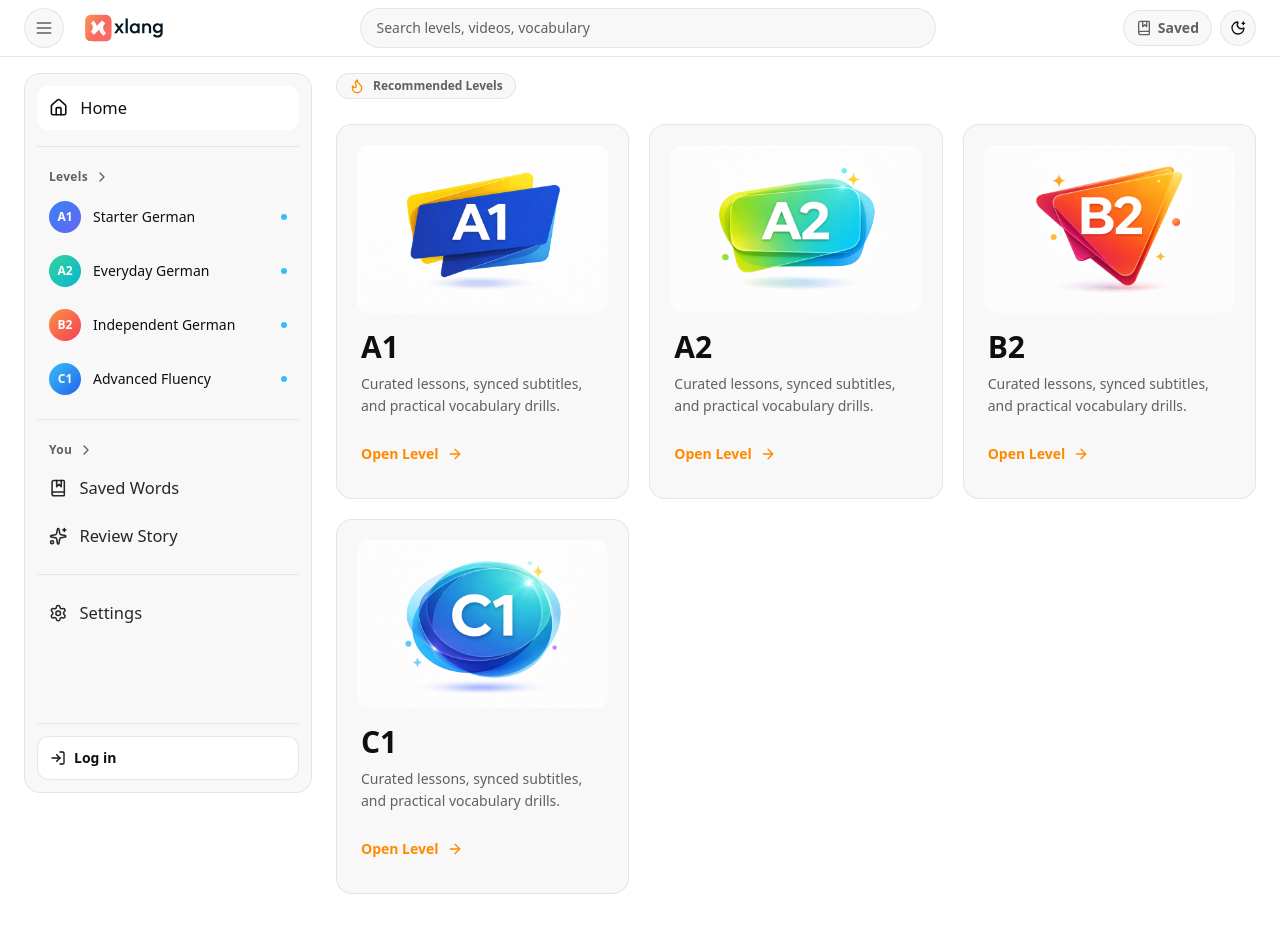
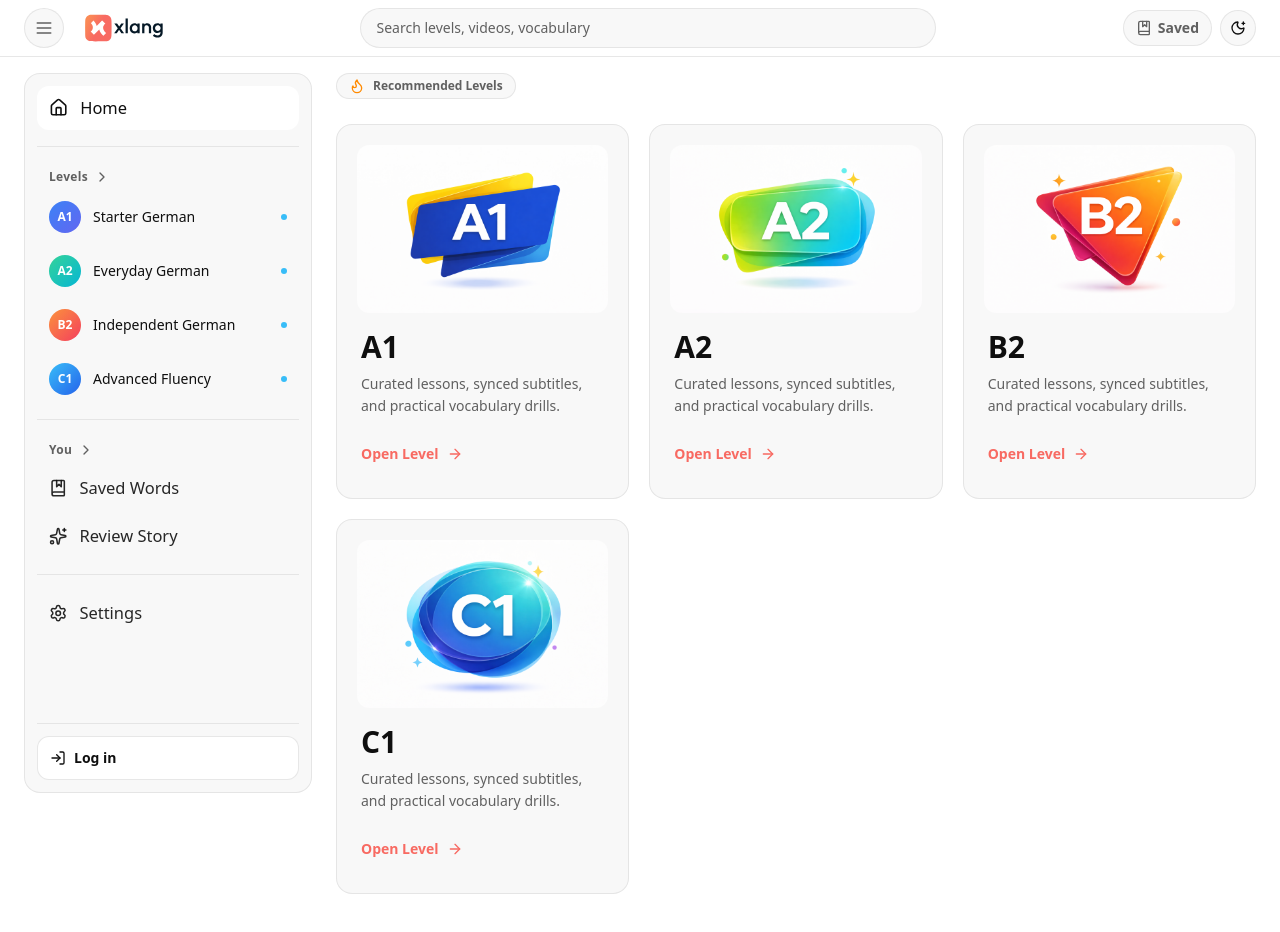
Before and after one commit to ibrahimolalere/xlang, a Next.js app: page / in a window 1280 px wide. Shown: the top 932 px of the page. Built offline with nearby package versions, Linux system fonts and the light colour scheme; no server answers.

Commit message:
Refine watch page header layout and level link accent

```diff
--- a/app/video/[id]/page.tsx
+++ b/app/video/[id]/page.tsx
@@ -46,13 +46,10 @@ export default async function VideoPage({ params }: VideoPageProps) {
       </Link>
 
       <div className="rounded-2xl border border-border/80 bg-panel p-5 sm:p-6">
-        <h1 className="inline-flex items-center gap-2 font-[var(--font-heading)] text-2xl font-bold tracking-tight text-ink sm:text-3xl md:text-4xl">
+        <h1 className="inline-flex items-center gap-2 font-[var(--font-heading)] text-xl font-bold tracking-tight text-ink sm:text-2xl md:text-[1.75rem]">
           <PlayCircle className="h-7 w-7 text-accent" />
           {video.title}
         </h1>
-        <p className="mt-2 max-w-3xl text-sm leading-relaxed text-muted sm:text-base">
-          {video.description}
-        </p>
       </div>
 
       <VideoPlayerWithTranscript video={video} transcript={transcript} />
--- a/components/level-card.tsx
+++ b/components/level-card.tsx
@@ -33,7 +33,7 @@ export function LevelCard({ level }: LevelCardProps) {
           <p className="mt-2 text-sm leading-relaxed text-muted">
             Curated lessons, synced subtitles, and practical vocabulary drills.
           </p>
-          <span className="mt-4 inline-flex min-h-10 items-center gap-2 text-sm font-bold text-accent transition group-hover:translate-x-1">
+          <span className="mt-4 inline-flex min-h-10 items-center gap-2 text-sm font-bold text-[#F86A62] transition group-hover:translate-x-1">
             Open Level <ArrowRight className="h-4 w-4" />
           </span>
         </div>
--- a/components/video-player-with-transcript.tsx
+++ b/components/video-player-with-transcript.tsx
@@ -979,6 +979,12 @@ ${sentence.text}`
             void toggleContainerFullscreen();
           }}
         />
+
+        <div className="rounded-xl border border-border/80 bg-panel p-4 sm:rounded-2xl sm:p-5">
+          <p className="text-sm leading-relaxed text-muted sm:text-base">
+            {video.description}
+          </p>
+        </div>
       </div>
 
       <aside className="overflow-hidden rounded-2xl border border-border/80 bg-panel xl:flex xl:max-h-[78vh] xl:flex-col">
```
